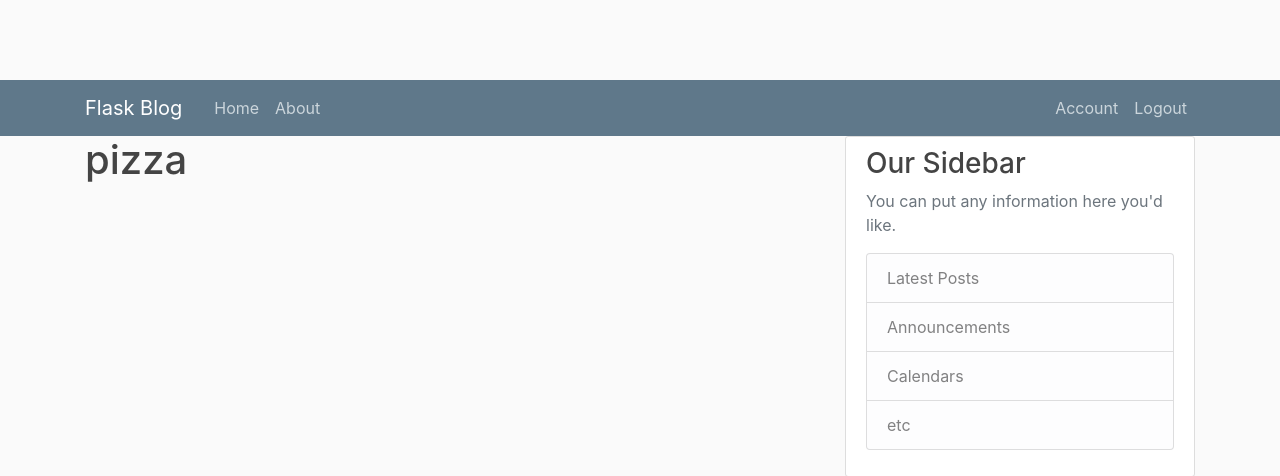
After one commit to atrahan/flask_blog, a Flask app: page /account in a window 1280 px wide. The commit adds this page. Shown: the top 476 px of the page. Run offline with Flask 2, Linux system fonts and the light colour scheme; a user stored in the database is signed in; some libraries are stand-ins or nearby versions.

Commit message:
Adding logout options and account page

```diff
--- a/flaskblog/__init__.py
+++ b/flaskblog/__init__.py
@@ -1,6 +1,7 @@
 from flask import Flask
 from flask_sqlalchemy import SQLAlchemy
 from flask_bcrypt import Bcrypt
+from flask_login import LoginManager
 
 app = Flask(__name__)
 with open('skey.txt','r') as f:
@@ -8,5 +9,8 @@ with open('skey.txt','r') as f:
 app.config['SQLALCHEMY_DATABASE_URI'] = 'sqlite:///site.db'
 db = SQLAlchemy(app)
 bcrypt = Bcrypt(app)
+login_manager = LoginManager(app)
+login_manager.login_view = 'login'
+login_manager.login_message_category = 'info'
 
 from flaskblog import routes
--- a/flaskblog/routes.py
+++ b/flaskblog/routes.py
@@ -1,7 +1,8 @@
-from flask import Flask, render_template, url_for, flash, redirect
+from flask import Flask, render_template, url_for, flash, redirect, request
 from flaskblog import app, db, bcrypt
 from flaskblog.forms import RegistrationForm, LoginForm
 from flaskblog.models import User, Post
+from flask_login import login_user, current_user, logout_user, login_required
 
 posts = [
     {
@@ -29,6 +30,9 @@ def about():
 
 @app.route('/register', methods=['GET','POST'])
 def register():
+    if current_user.is_authenticated:
+        return redirect(url_for('home'))
+
     form = RegistrationForm()
     if form.validate_on_submit():
         hashed_pw = bcrypt.generate_password_hash(form.password.data).decode('utf8')
@@ -41,11 +45,26 @@ def register():
 
 @app.route('/login', methods=['GET','POST'])
 def login():
+    if current_user.is_authenticated:
+        return redirect(url_for('home'))
+
     form = LoginForm()
     if form.validate_on_submit():
-        if form.email.data == 'pie@app.com' and form.password.data == 'pie':
-            flash(message=f'You have been logged in!', category='success')
-            return redirect(url_for('home'))
+        user = User.query.filter_by(email=form.email.data).first()
+        if user and bcrypt.check_password_hash(user.password, form.password.data):
+            login_user(user, remember=form.remember.data)
+            next_page = request.args.get('next')
+            return redirect(next_page) if next_page else redirect(url_for('home'))
         else:
-            flash(message='Login Unseccessful. Please check user/pwd.', category='danger')
+            flash(message='Login Unseccessful. Please check email/pwd.', category='danger')
     return render_template('login.html', title='Login', form=form)
+
+@app.route('/logout')
+def logout():
+    logout_user()
+    return redirect(url_for('home'))
+
+@app.route('/account')
+@login_required
+def account():
+    return render_template('account.html', title='Account')
--- /dev/null
+++ b/flaskblog/templates/account.html
@@ -0,0 +1,4 @@
+{% extends "layout.html" %}
+{% block content %}
+    <h1>{{ current_user.username }}</h1>
+{% endblock content %}
--- a/flaskblog/templates/layout.html
+++ b/flaskblog/templates/layout.html
@@ -31,8 +31,13 @@
             </div>
             <!-- Navbar Right Side -->
             <div class="navbar-nav">
-              <a class="nav-item nav-link" href="{{ url_for('login') }}">Login</a>
-              <a class="nav-item nav-link" href="{{ url_for('register') }}">Register</a>
+              {% if current_user.is_authenticated %}
+                <a class="nav-item nav-link" href="{{ url_for('account') }}">Account</a>
+                <a class="nav-item nav-link" href="{{ url_for('logout') }}">Logout</a>
+              {% else %}
+                <a class="nav-item nav-link" href="{{ url_for('login') }}">Login</a>
+                <a class="nav-item nav-link" href="{{ url_for('register') }}">Register</a>
+              {% endif %}
             </div>
           </div>
         </div>
```
Also changed, not shown: flaskblog/models.py (+8 -3 lines).
